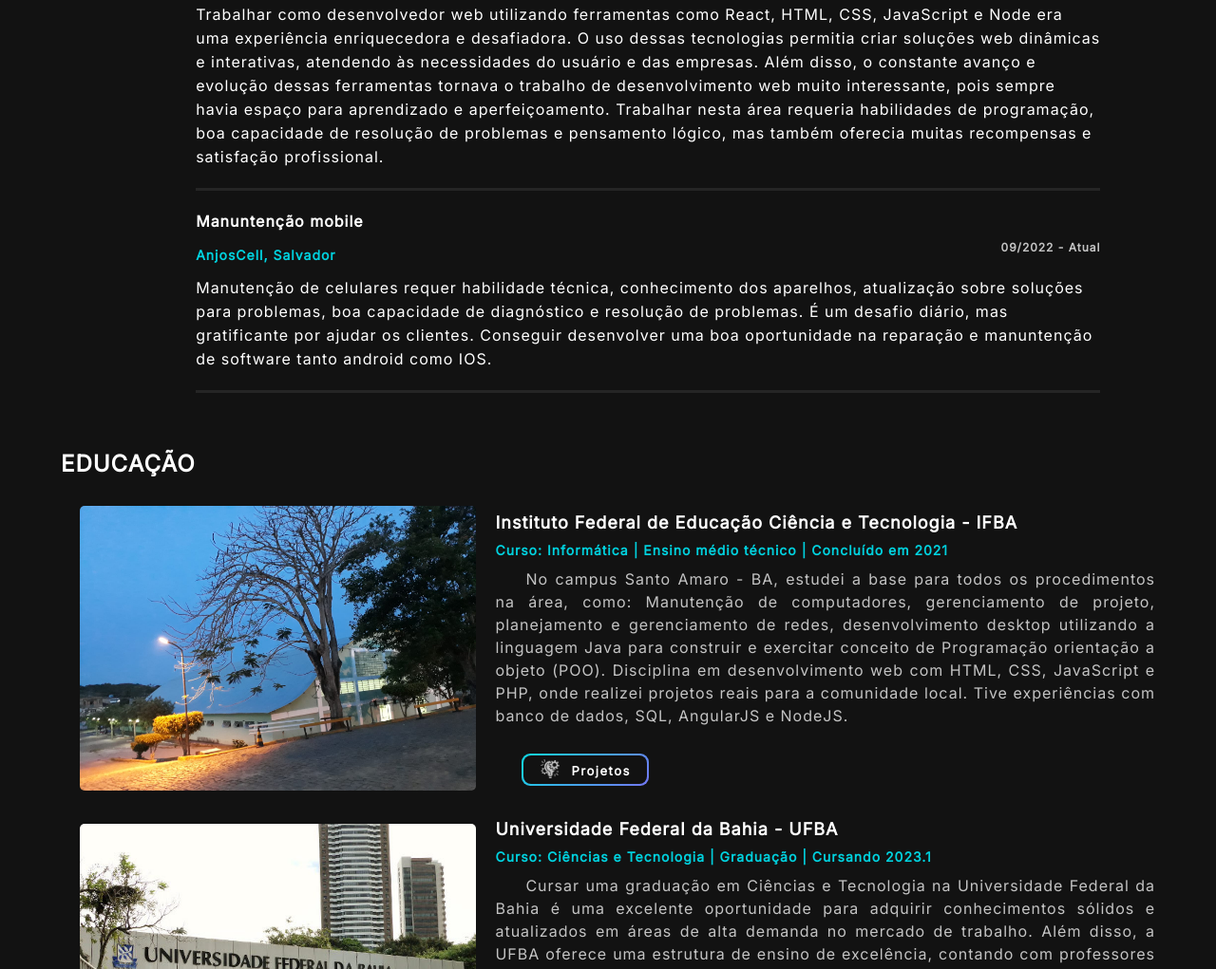
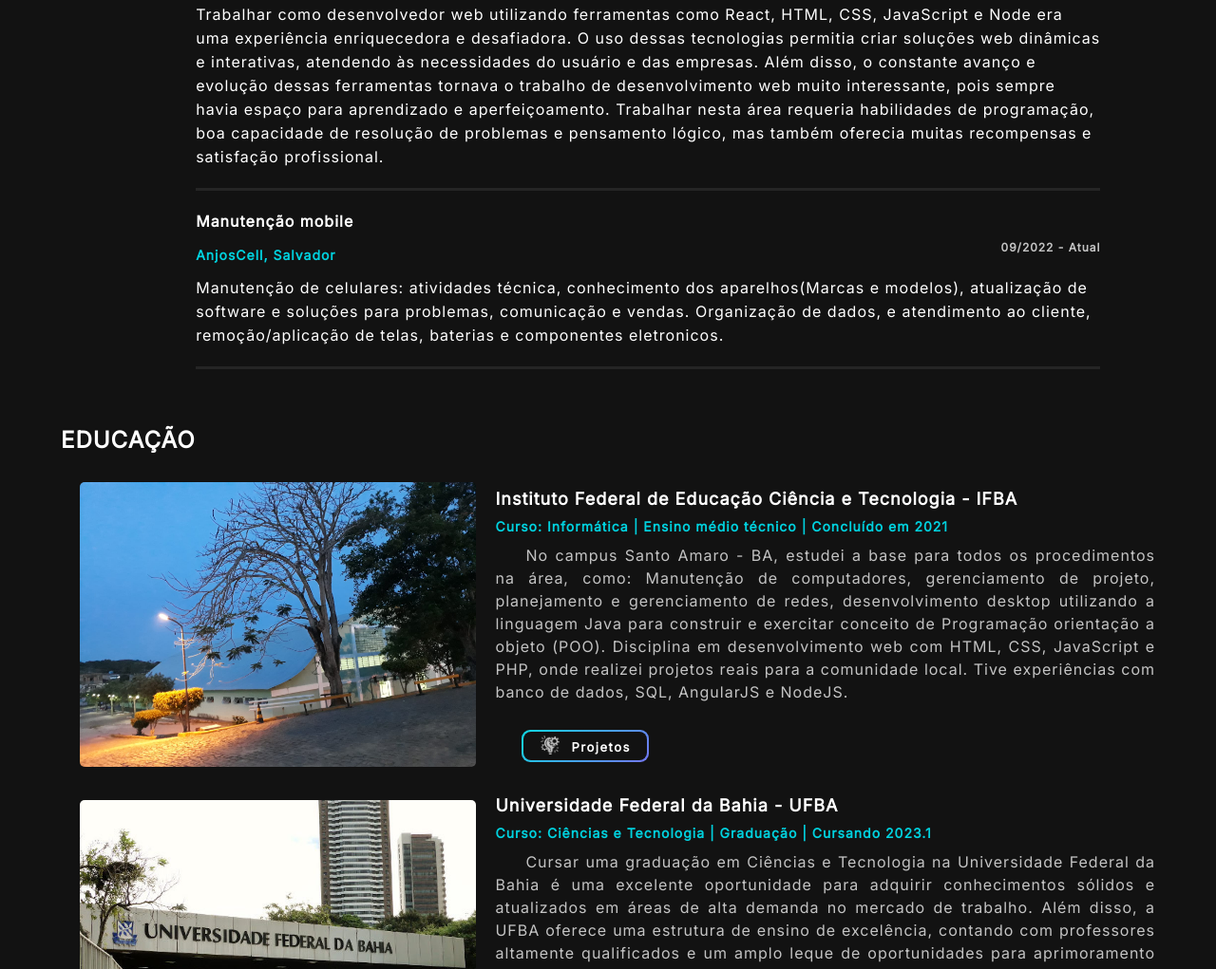
Before and after one commit to kevensantana/Profile, a plain HTML site: page index.html in a window 1280 px wide. Shown: the part 2156-3177 px from the top of the page at 95% size. Drawn offline with Linux system fonts and the light colour scheme; files whose address does not match are found by name.

Commit message:
Update index.html

```diff
--- a/index.html
+++ b/index.html
@@ -178,14 +178,13 @@
             </section>
 
             <section class="box-experiencia" data-anime="show-right">
-              <h2>Manuntenção mobile</h2>
+              <h2>Manutenção mobile</h2>
               <span class="ano">09/2022 - Atual</span>
               <p class="exp-local">AnjosCell, Salvador</p>
               <p class="exp-info">
-                Manutenção de celulares requer habilidade técnica, conhecimento dos aparelhos,
-                atualização sobre soluções para problemas, boa capacidade de diagnóstico e resolução de problemas.
-                É um desafio diário, mas gratificante por ajudar os clientes. Conseguir desenvolver uma boa
-                oportunidade na reparação e manuntenção de software tanto android como IOS.
+                Manutenção de celulares: atividades técnica, conhecimento dos aparelhos(Marcas e modelos),
+                atualização de software e soluções para problemas, comunicação e vendas. Organização de dados, e atendimento ao cliente,
+                remoção/aplicação de telas, baterias e componentes eletronicos.
               </p>
             </section>
 
```
